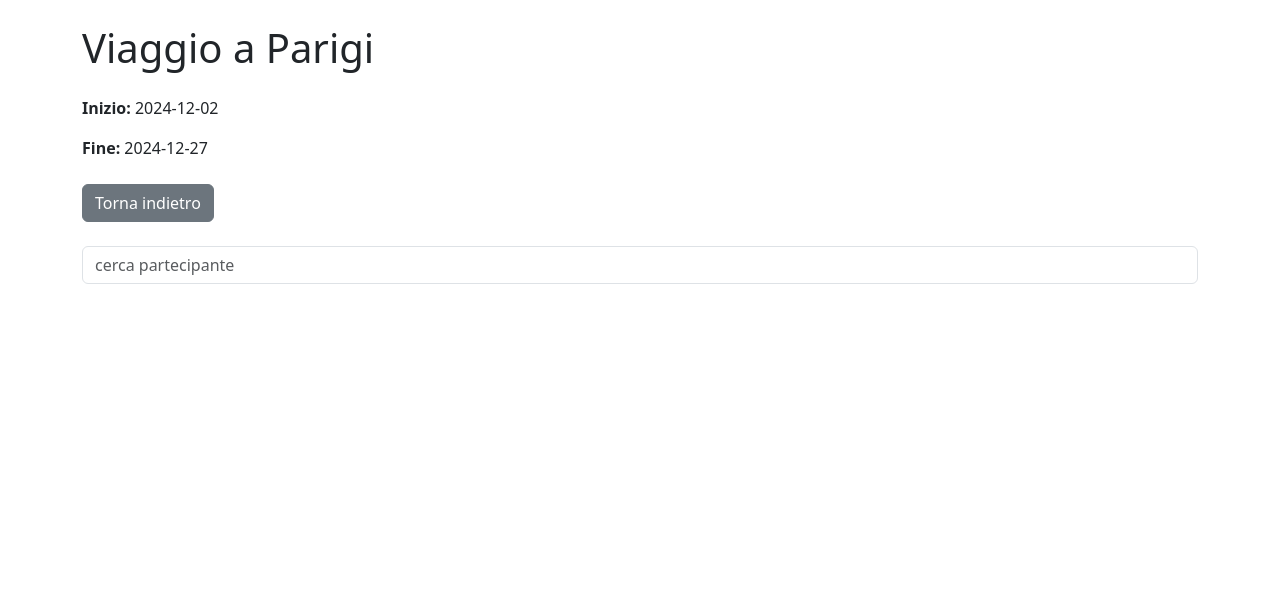
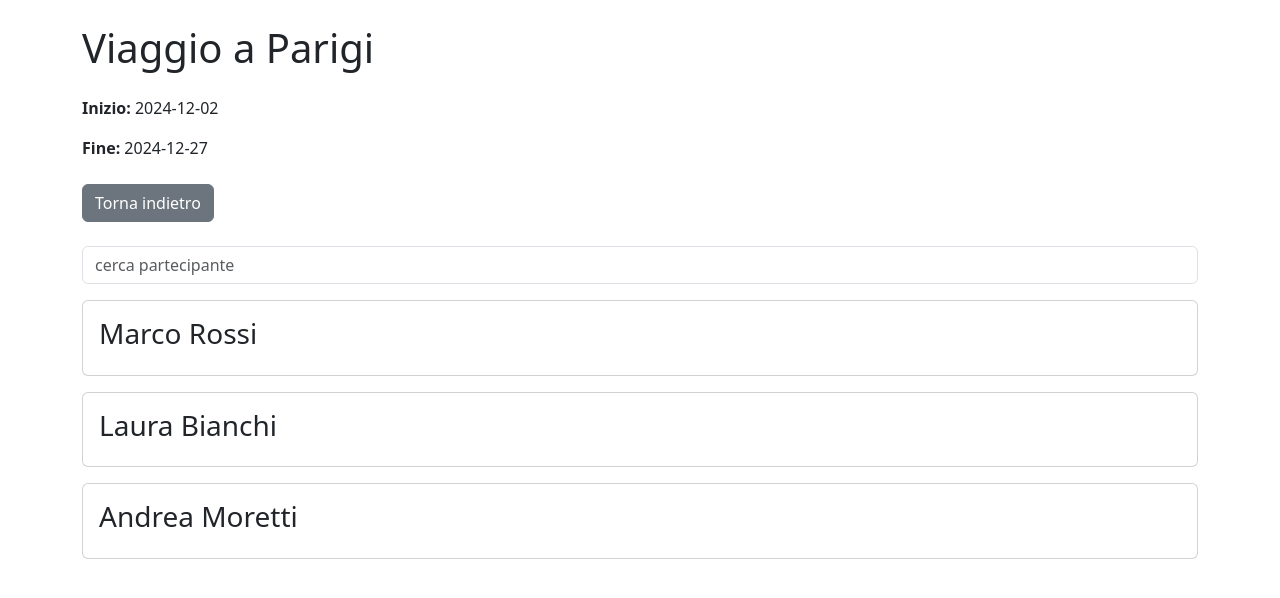
Before and after one commit to deca-francesco/sst-travel-mate, a React (Vite) app: page /1 in a window 1280 px wide. Shown: the top 598 px of the page. Built offline with nearby package versions, Linux system fonts and the light colour scheme.

Commit message:
FIX: searchbar

```diff
--- a/src/components/SearchBar.jsx
+++ b/src/components/SearchBar.jsx
@@ -1,19 +1,16 @@
 import { useEffect, useState } from "react";
 
 
-export default function SearchBar({ participants, setParticipants }) {
+export default function SearchBar({ allParticipants, setSearchedParticipants }) {
 
     const [searchText, setSearchText] = useState("");
 
 
-    function HandleSearch(searchText) {
+    function HandleSearch() {
 
-        console.log(searchText);
+        const filteredParticipants = allParticipants.filter(p => `${p.firstName} ${p.lastName}`.toLowerCase().includes(searchText.toLowerCase()))
 
-
-        const filteredParticipants = participants.filter(p => `${p.firstName} ${p.lastName}`.toLowerCase().includes(searchText))
-        setParticipants(filteredParticipants)
-
+        setSearchedParticipants(filteredParticipants)
 
     }
 
--- a/src/db/data.js
+++ b/src/db/data.js
@@ -66,8 +66,8 @@
     {
         id: 3,
         destination: 'Barcellona',
-        startDate: '2024-05-15',
-        endDate: '2024-05-22',
+        startDate: '2024-12-15',
+        endDate: '2024-12-22',
         participants: [
             {
                 id: 301,
@@ -130,8 +130,8 @@
     {
         id: 5,
         destination: 'Londra',
-        startDate: '2024-07-01',
-        endDate: '2024-07-08',
+        startDate: '2024-12-01',
+        endDate: '2024-12-20',
         participants: [
             {
                 id: 501,
--- a/src/pages/SingleTravel.jsx
+++ b/src/pages/SingleTravel.jsx
@@ -9,8 +9,9 @@
 
     const selectedTravel = db.find(travel => travel.id === Number(id))
 
-    const [participants, setParticipants] = useState(selectedTravel.participants)
+    const allParticipants = selectedTravel.participants
 
+    const [searchedParticipants, setSearchedParticipants] = useState([])
 
     return (
         <>
@@ -20,8 +21,8 @@
                 <p><strong>Fine: </strong>{selectedTravel.endDate}</p>
                 <Link to={"/"}><button className='btn btn-secondary mt-2 mb-4'>Torna indietro</button></Link>
                 <br />
-                <SearchBar participants={participants} setParticipants={setParticipants} />
-                {participants.map(p => (
+                <SearchBar allParticipants={allParticipants} searchedParticipants={searchedParticipants} setSearchedParticipants={setSearchedParticipants} />
+                {searchedParticipants.map(p => (
                     <div className="card mb-3 p-3" key={p.id}>
                         <h3>{p.firstName} {p.lastName}</h3>
                     </div>
```
